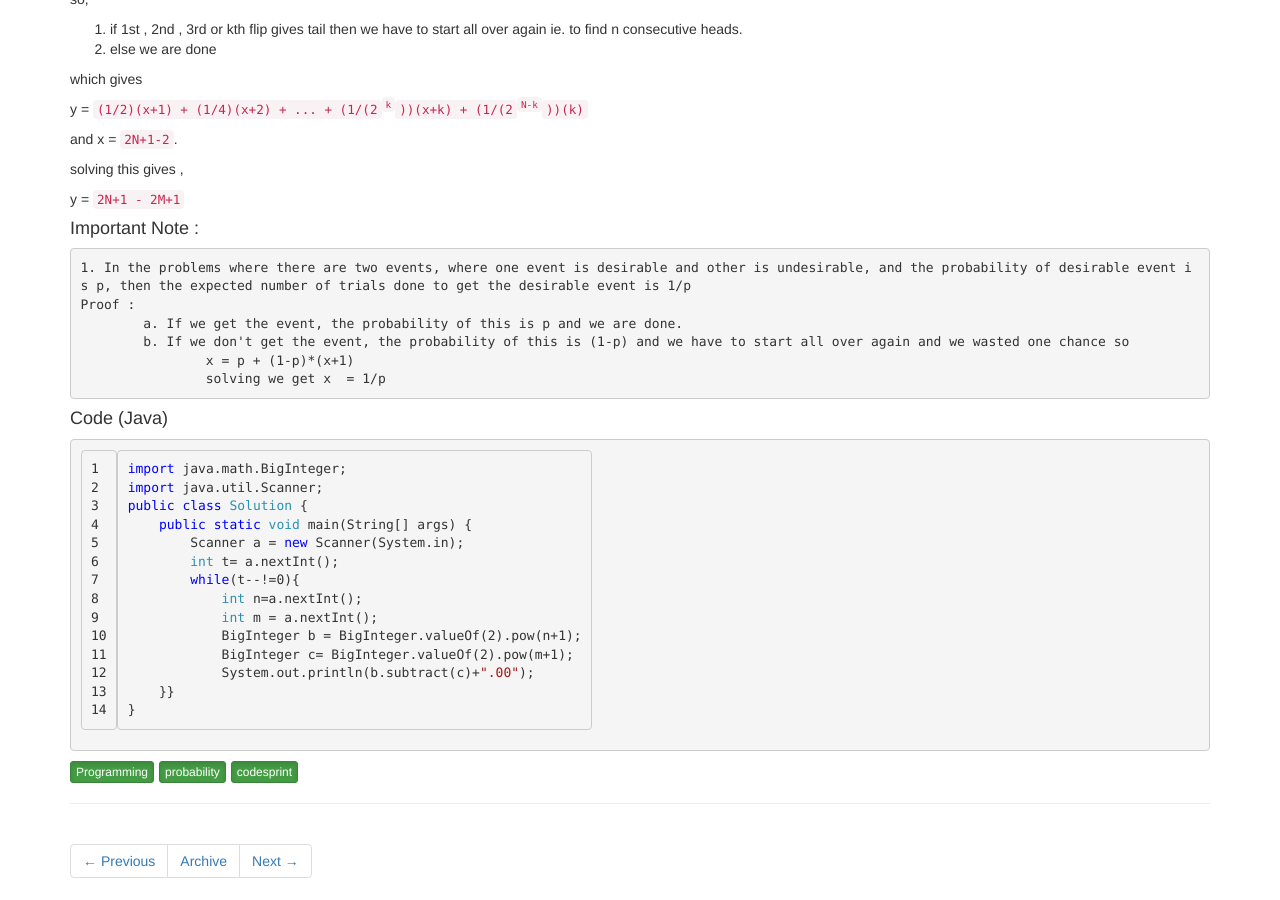
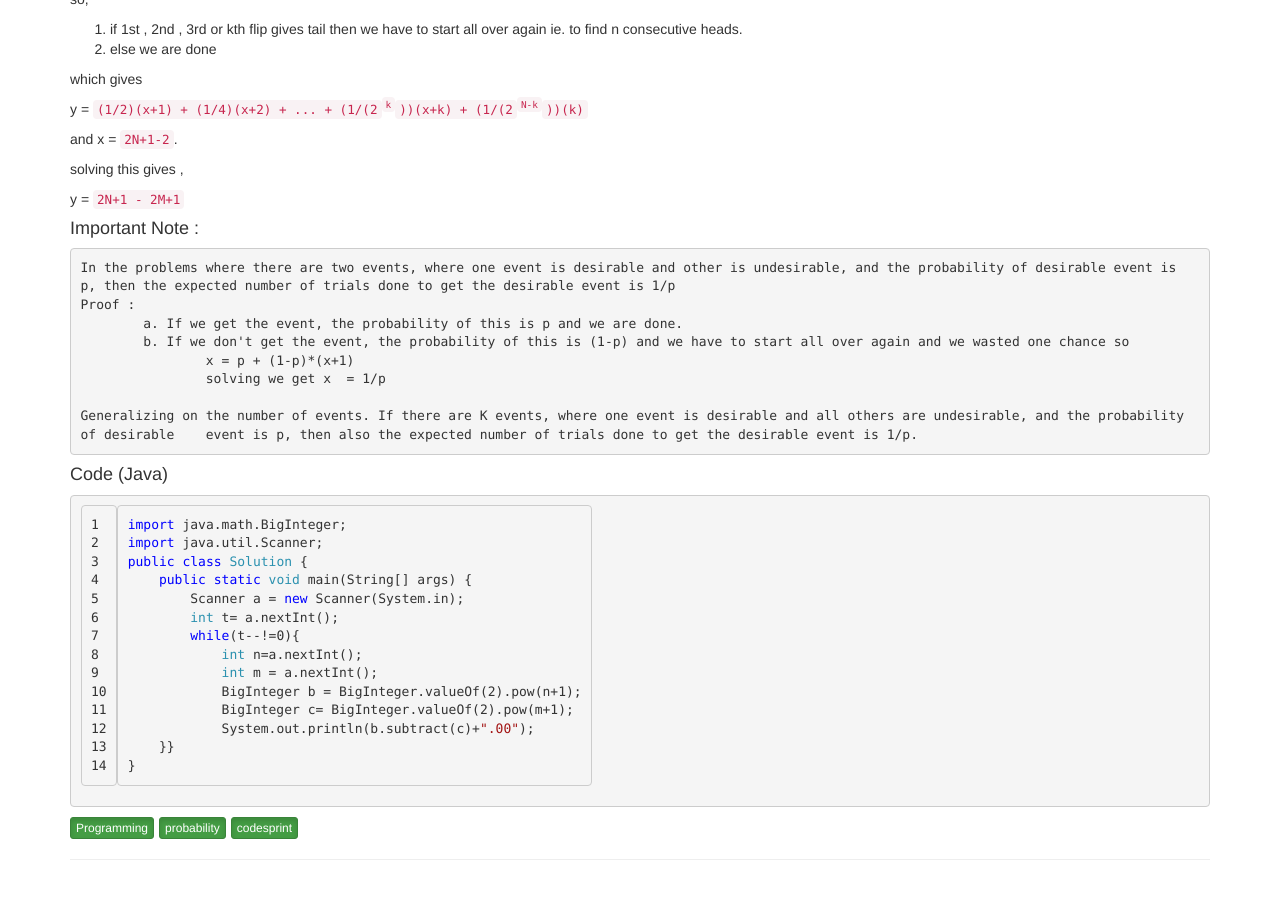
Before and after one commit to aakash01/aakash01.github.io, a Jekyll site: the page built from _posts/2014-03-15-coin-tosses.md, in a window 1280 px wide and 900 px high, scrolled down 1567 px. Built offline with Jekyll 4.4.1, drawn with Linux system fonts in a browser that asks for light colours; nearby versions of some CDN libraries; library files that are not in the unit come from our copies.

Commit message:
fixed markdown errors

```diff
--- a/_posts/2014-03-15-coin-tosses.md
+++ b/_posts/2014-03-15-coin-tosses.md
@@ -110,13 +110,14 @@ solving this gives ,
 y = `2N+1 - 2M+1`
 
 ####Important Note :
-	1. In the problems where there are two events, where one event is desirable and other is undesirable, and the probability of desirable event is p, then the expected number of trials done to get the desirable event is 1/p
+	In the problems where there are two events, where one event is desirable and other is undesirable, and the probability of desirable event is p, then the expected number of trials done to get the desirable event is 1/p
 	Proof :
 		a. If we get the event, the probability of this is p and we are done.
 		b. If we don't get the event, the probability of this is (1-p) and we have to start all over again and we wasted one chance so
 			x = p + (1-p)*(x+1)
 			solving we get x  = 1/p
 
+	Generalizing on the number of events. If there are K events, where one event is desirable and all others are undesirable, and the probability of desirable 	event is p, then also the expected number of trials done to get the desirable event is 1/p.
 
 
 #### Code (Java)
```
